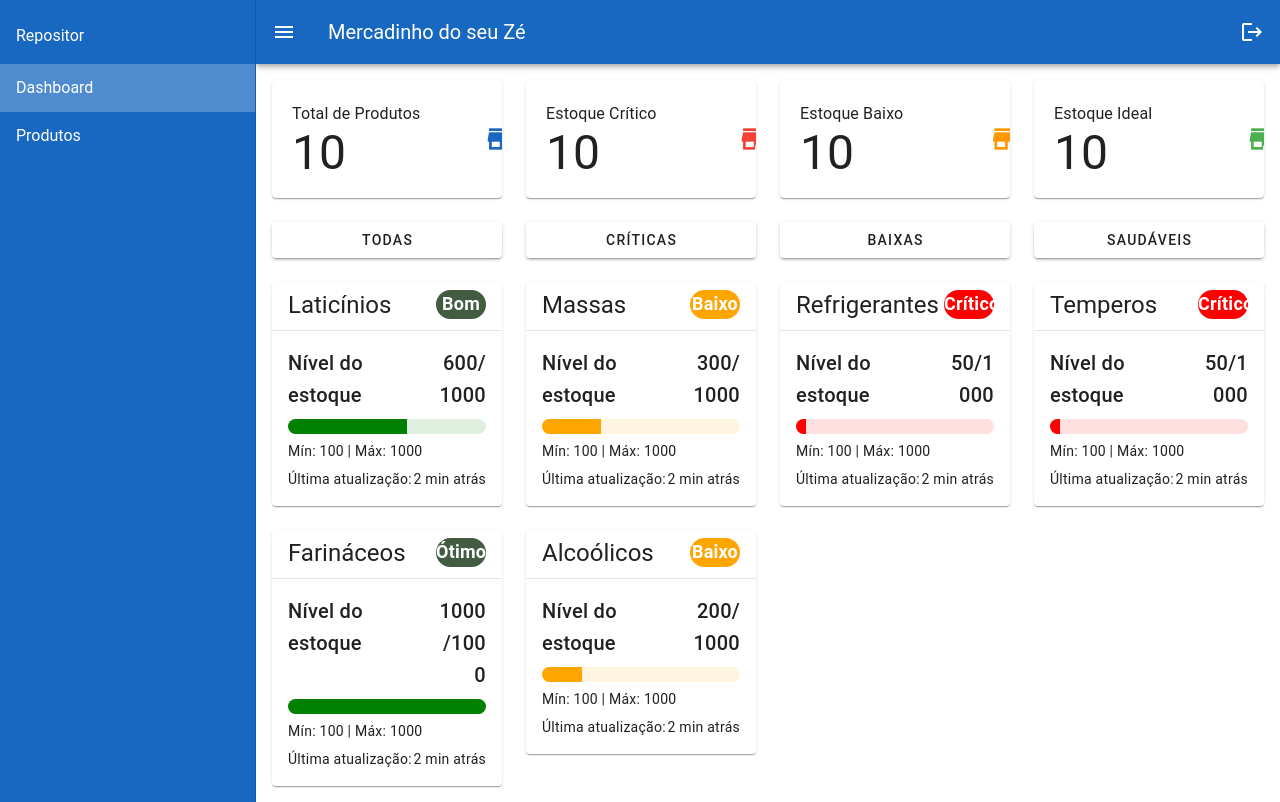
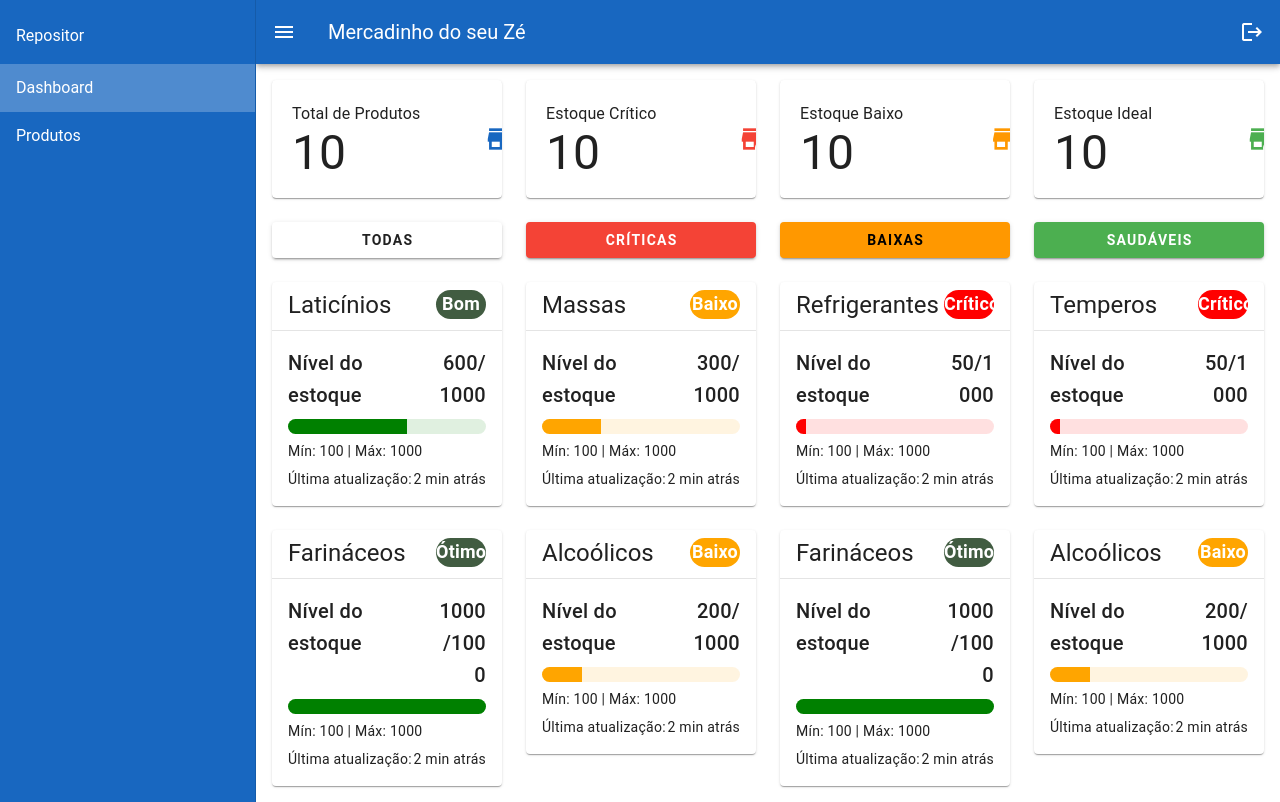
Before and after one commit to Nogs0/RepositorDigital, a Vue app: page /dashboard in a window 1280 px wide. Built offline with nearby package versions, Linux system fonts and the light colour scheme; a small style sheet from the web is missing.

Commit message:
feat: dashboard filters working

```diff
--- a/src/pages/Dashboard.vue
+++ b/src/pages/Dashboard.vue
@@ -15,38 +15,39 @@
   </v-row>
   <v-row>
     <v-col cols="12" sm="12" md="3" lg="3">
-      <v-btn block>
+      <v-btn block class="font-weight-bold" @click="applyFilter()">
         Todas
       </v-btn>
     </v-col>
     <v-col cols="12" sm="12" md="3" lg="3">
-      <v-btn block>
+      <v-btn block class="font-weight-bold" @click="applyFilter('critico')" color="red">
         Críticas
       </v-btn>
     </v-col>
     <v-col cols="12" sm="12" md="3" lg="3">
-      <v-btn block>
+      <v-btn block class="font-weight-bold" @click="applyFilter('baixo')" color="orange">
         Baixas
       </v-btn>
     </v-col>
     <v-col cols="12" sm="12" md="3" lg="3">
-      <v-btn block>
+      <v-btn block class="font-weight-bold" @click="applyFilter('bom', 'otimo')" color="green">
         Saudáveis
       </v-btn>
     </v-col>
   </v-row>
   <v-row>
-    <v-col v-for="produto in produtos" :key="produto.id" cols="12" sm="12" md="3" lg="3">
-      <CardProduto :key="produto.id" :produto="produto" />
+    <v-col v-for="produto in filteredItems" :key="produto.id" cols="12" sm="12" md="3" lg="3">
+      <v-skeleton-loader v-if="isLoadingProdutos" type="card"></v-skeleton-loader>
+      <CardProduto v-else :key="produto.id" :produto="produto" />
     </v-col>
   </v-row>
 </template>
 
 <script lang="ts" setup>
 import { useProdutoStore } from '@/stores/produtos';
-import type { ProdutoDto } from '@/types/produto';
-
+import type { ProdutoDto, StatusStock } from '@/types/produto';
 const produtoStore = useProdutoStore();
+const isLoadingProdutos = ref<boolean>(false);
 const produtos = ref<ProdutoDto[]>(
   [
     {
@@ -55,7 +56,9 @@ const produtos = ref<ProdutoDto[]>(
       minWeight: 100,
       idealWeight: 500,
       maxWeight: 1000,
-      weight: 600
+      weight: 600,
+      topic: "laticinio",
+      status: "bom"
     },
     {
       id: 2,
@@ -63,7 +66,9 @@ const produtos = ref<ProdutoDto[]>(
       minWeight: 100,
       idealWeight: 500,
       maxWeight: 1000,
-      weight: 300
+      weight: 300,
+      topic: "laticinio",
+      status: "baixo"
     },
     {
       id: 3,
@@ -71,7 +76,9 @@ const produtos = ref<ProdutoDto[]>(
       minWeight: 100,
       idealWeight: 500,
       maxWeight: 1000,
-      weight: 50
+      weight: 50,
+      topic: "laticinio",
+      status: "critico"
     },
     {
       id: 4,
@@ -79,7 +86,9 @@ const produtos = ref<ProdutoDto[]>(
       minWeight: 100,
       idealWeight: 500,
       maxWeight: 1000,
-      weight: 50
+      weight: 50,
+      topic: "laticinio",
+      status: "critico"
     },
     {
       id: 5,
@@ -87,15 +96,49 @@ const produtos = ref<ProdutoDto[]>(
       minWeight: 100,
       idealWeight: 500,
       maxWeight: 1000,
-      weight: 1000
+      weight: 1000,
+      topic: "laticinio",
+      status: "otimo"
     },
     {
-      id: 3,
+      id: 6,
       name: "Alcoólicos",
       minWeight: 100,
       idealWeight: 500,
       maxWeight: 1000,
-      weight: 200
+      weight: 200,
+      topic: "laticinio",
+      status: "baixo"
+    },
+    {
+      id: 7,
+      name: "Farináceos",
+      minWeight: 100,
+      idealWeight: 500,
+      maxWeight: 1000,
+      weight: 1000,
+      topic: "laticinio",
+      status: "otimo"
+    },
+    {
+      id: 8,
+      name: "Alcoólicos",
+      minWeight: 100,
+      idealWeight: 500,
+      maxWeight: 1000,
+      weight: 200,
+      topic: "laticinio",
+      status: "baixo"
     }
   ]);
+const filteredItems = ref<ProdutoDto[]>(produtos.value);
+
+function applyFilter(...status: StatusStock[]) {
+  isLoadingProdutos.value = true;
+  if (status.length > 0)
+    filteredItems.value = produtos.value.filter(p => status.includes(p.status));
+  else
+    filteredItems.value = produtos.value;
+  setTimeout(() => isLoadingProdutos.value = false, 300);
+}
 </script>
--- a/src/pages/Produtos.vue
+++ b/src/pages/Produtos.vue
@@ -1,30 +1,15 @@
 <template>
   <v-sheet border rounded>
-    <v-data-table-server
-      :headers="headers"
-      :loading="produtoStore.isLoadingProdutos"
-      :items="produtoStore.items"
-      :hide-default-footer="produtoStore.totalCount < 11"
-      :items-length="produtoStore.totalCount"
-    >
+    <v-data-table-server :headers="headers" :loading="produtoStore.isLoadingProdutos" :items="produtoStore.items"
+      :hide-default-footer="produtoStore.totalCount < 11" :items-length="produtoStore.totalCount">
       <template v-slot:top>
-        <header-table
-          table-name="Seus Produtos"
-          icon="mdi-store"
-          @add="openCreateDialog()"
-          search-fields="Nome"
-          @search="handleSearch"
-        >
+        <header-table table-name="Seus Produtos" icon="mdi-store" @add="openCreateDialog()" search-fields="Nome"
+          @search="handleSearch">
         </header-table>
       </template>
       <template v-slot:item.actions="{ item }">
         <v-container>
-          <v-icon
-            icon="mdi-pencil"
-            size="small"
-            title="Editar"
-            @click="openEditDialog(item.id)"
-          ></v-icon>
+          <v-icon icon="mdi-pencil" size="small" title="Editar" @click="openEditDialog(item.id)"></v-icon>
         </v-container>
       </template>
     </v-data-table-server>
@@ -33,58 +18,24 @@
   <v-dialog max-width="500" v-model="createOrEditDialog">
     <v-card :title="`${isEditing ? 'Editando' : 'Criando'} Produto`">
       <v-divider></v-divider>
-      <v-form
-        @submit.prevent="save"
-        ref="formCreateOrEditProduto"
-        v-model="isFormValid"
-        :loading="loadingItem"
-      >
+      <v-form @submit.prevent="save" ref="formCreateOrEditProduto" v-model="isFormValid" :loading="loadingItem">
         <v-container>
-          <v-text-field
-            v-model="formModel.name"
-            label="Nome *"
-            placeholder="Insira o nome"
-            :rules="[rules.required, rules.minLength(1), rules.maxLength(128)]"
-          ></v-text-field>
-        </v-container>
-        <v-container>
-          <v-text-field
-            v-model="formModel.minWeight"
-            label="Peso mínimo *"
-            placeholder="Insira o peso mínimo"
-            :rules="[rules.required]"
-          ></v-text-field>
-        </v-container>
-        <v-container>
-          <v-text-field
-            v-model="formModel.idealWeight"
-            label="Peso ideal *"
-            placeholder="Insira o peso ideal"
-            :rules="[rules.required]"
-          ></v-text-field>
-        </v-container>
-        <v-container>
-          <v-text-field
-            v-model="formModel.maxWeight"
-            label="Peso máximo *"
-            placeholder="Insira o peso máximo"
-            :rules="[rules.required]"
-          ></v-text-field>
+          <v-text-field v-model="formModel.name" label="Nome *" placeholder="Insira o nome"
+            :rules="[rules.required, rules.minLength(1), rules.maxLength(128)]"></v-text-field>
+          <v-text-field v-model="formModel.minWeight" label="Peso mínimo *" placeholder="Insira o peso mínimo"
+            :rules="[rules.required]"></v-text-field>
+          <v-text-field v-model="formModel.idealWeight" label="Peso ideal *" placeholder="Insira o peso ideal"
+            :rules="[rules.required]"></v-text-field>
+          <v-text-field v-model="formModel.maxWeight" label="Peso máximo *" placeholder="Insira o peso máximo"
+            :rules="[rules.required]"></v-text-field>
+          <v-text-field v-model="formModel.topic" label="Tópico *" placeholder="Insira o tópico"
+            :rules="[rules.required, rules.minLength(4), rules.maxLength(64)]"></v-text-field>
         </v-container>
         <v-card-actions>
-          <v-btn
-            text="Cancelar"
-            @click="createOrEditDialog = !createOrEditDialog"
-          ></v-btn>
+          <v-btn text="Cancelar" @click="createOrEditDialog = !createOrEditDialog"></v-btn>
           <v-spacer></v-spacer>
-          <v-btn
-            type="submit"
-            text="Salvar"
-            color="green"
-            :loading="loadingItem"
-            :disabled="!isFormValid || loadingItem"
-            variant="flat"
-          ></v-btn>
+          <v-btn type="submit" text="Salvar" color="green" :loading="loadingItem"
+            :disabled="!isFormValid || loadingItem" variant="flat"></v-btn>
         </v-card-actions>
       </v-form>
     </v-card>
@@ -121,6 +72,8 @@ function createNewRecord(): ProdutoDto {
     idealWeight: 0,
     maxWeight: 0,
     weight: 0,
+    topic: "",
+    status: "critico"
   };
 }
 
@@ -158,6 +111,7 @@ async function save() {
         produtoStore.items[index].minWeight = formModel.value.minWeight;
         produtoStore.items[index].idealWeight = formModel.value.idealWeight;
         produtoStore.items[index].maxWeight = formModel.value.maxWeight;
+        produtoStore.items[index].topic = formModel.value.topic;
       }
     } catch (error) {
       alert(error);
@@ -169,5 +123,5 @@ async function save() {
   createOrEditDialog.value = false;
 }
 
-function handleSearch() {}
+function handleSearch() { }
 </script>
--- a/src/router/index.ts
+++ b/src/router/index.ts
@@ -12,6 +12,7 @@ const router = createRouter({
   routes: [
     {
       path: '/',
+      redirect: '/dashboard',
       component: () => import("@/layouts/default.vue"),
       children: [
         {
```
Also changed, not shown: src/types/produto.ts (+6 -2 lines).
